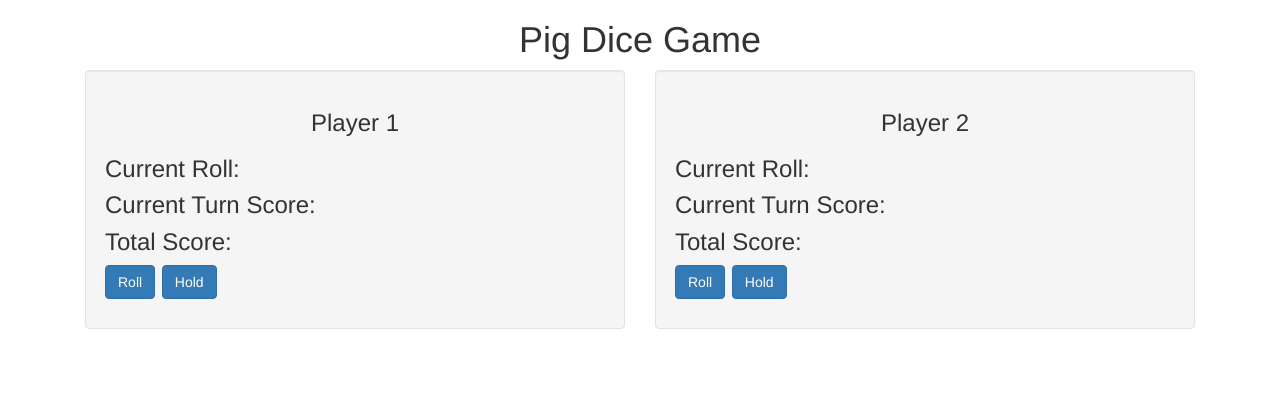
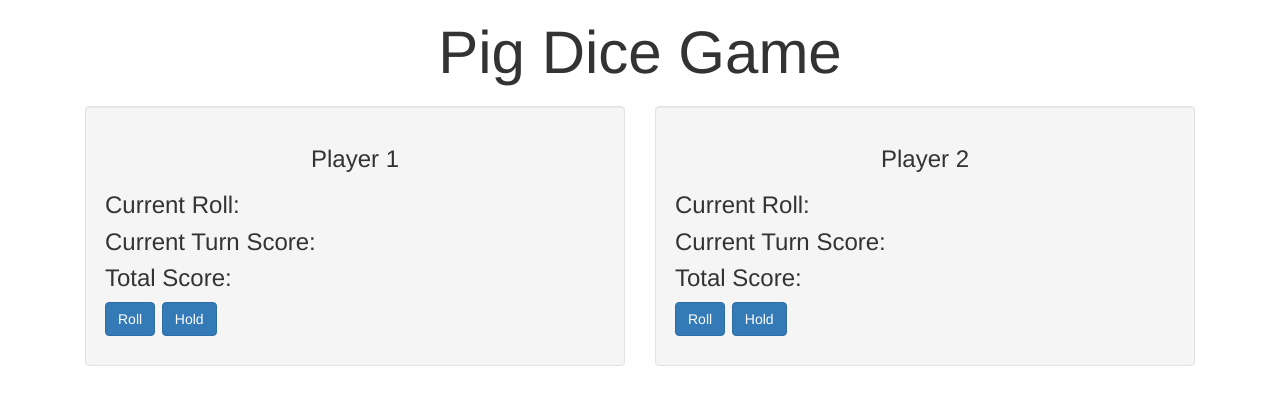
Before and after one commit to FrankNgo/pigdice, a plain HTML site: page index.html in a window 1280 px wide. Drawn offline with Linux system fonts and the light colour scheme.

Commit message:
add css styleing

```diff
--- a/css/styles.css
+++ b/css/styles.css
@@ -1,5 +1,7 @@
 h1{
   text-align: center;
+  font-size: 60px;
+  margin-bottom: 20px;
 
 
 }
```
